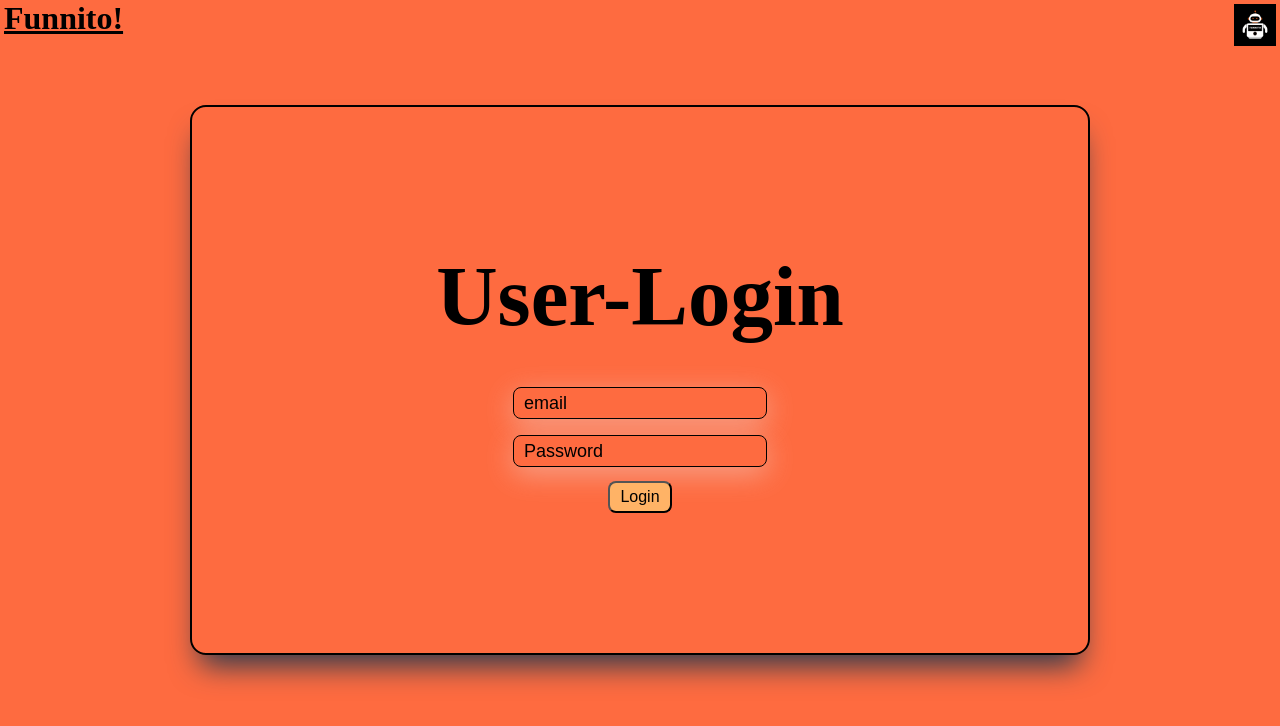
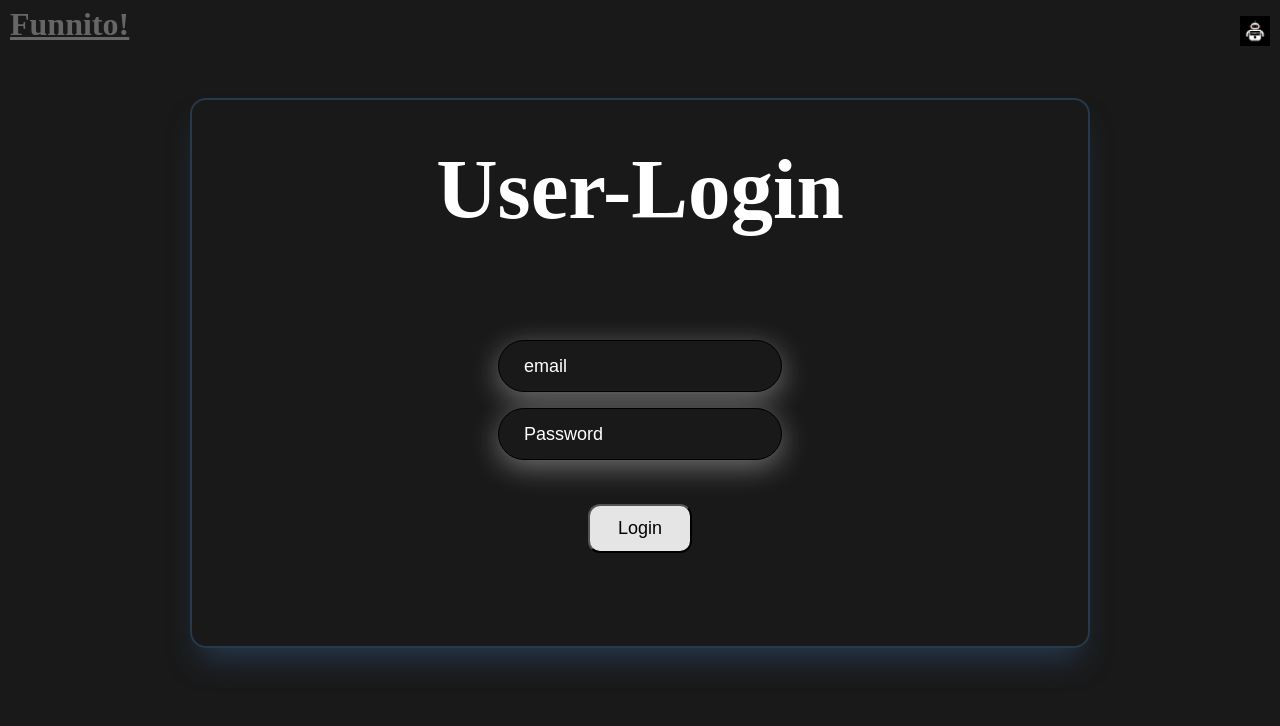
Before and after one commit to vanshbaranwal/Funnito_ChatBot, a plain HTML site: page frontend/pages/login.html in a window 1280 px wide. Drawn offline with Linux system fonts and the light colour scheme.

Commit message:
updated the ui of the user login page.

```diff
--- a/frontend/css/login.css
+++ b/frontend/css/login.css
@@ -5,31 +5,32 @@
 }
 
 #funnito{
-    color: black;
-    padding: 4px;
+    color: #666666;
+    padding: 10px;
 }
 #funnito-logo{
     width: 50px;
     height: 50px;
-    padding: 4px;
+    padding: 10px;
 }
 #header{
     display: flex;
     justify-content: space-between;
+    margin-top: 6px;
 }
 
 body{
-    background-color: rgb(254,107,64);
-    color: white;
+    background-color: #191919;
+    color: #666666;
 }
 
 #form-container{
-    border: 2px solid black;
+    border: 2px solid rgb(38, 57, 77);
     display: flex;
     align-items: center;
-    justify-content: center;
+    justify-content: flex-start;
     flex-direction: column;
-    margin: 4% auto 0 auto;
+    margin: 3% auto 0 auto;
     width: 900px;
     height: 550px;
     padding: 40px 30px;
@@ -38,18 +39,19 @@ body{
     box-shadow: rgb(38, 57, 77) 0px 20px 30px -10px;
 }
 #form-container h2{
-    color: black;
-    margin-bottom: 25px;
+    color: white;
+    margin-bottom: 80px;
     font-size: 85px;
 }
 #loginMessage{
     color: black;
     text-align: center;
     font-size: 32px;
-    margin-top: 25px;
-    border: 5px solid orange;
+    margin-top: 8px;
+    border: 5px solid rgb(38, 57, 77);
     border-radius: 8px;
-    background-color: orange;
+    background-color: rgb(38, 57, 77);
+    color: white;
     padding: 8px;
     display: none;
 }
@@ -60,43 +62,47 @@ body{
     gap: 12px;
     justify-content: center;
     align-items: center;
-    margin-top: 15px;
+    margin-top: 20px;
 }
 
-#input-row input,
-#input-row button {
-    height: 32px;
-    font-size: 16px;
-    padding: 0 10px;
+#input-row input {
+    height: 30px;
+    font-size: 20px;
+    padding: 10px 30px;
 }
 
 
 .login-btn{
-    background-color: rgb(255,179,102);
+    background-color: #e5e5e5;
     color: black;
-    border-radius: 8px;
-    padding: 15px 32px;
+    border-radius: 12px;
+    padding: 12px 28px;
     text-align: center;
     text-decoration: none;
-    font-size: 16px;
+    font-size: 18px;
     cursor: pointer;
+    margin-top: 30px;
     transition-duration: 0.5s;
 }
 .login-btn:hover{
-    background-color: rgb(165,201,15);
-    color: black;
+    background-color: black;
+    color: white;
+    border: none;
+    outline: none;
+    box-shadow: none;
 }
 
 #input-row input{
-    background-color: rgb(254,107,64);
-    color: black;
+    background-color: #191919;
+    color: white;
     border: 1px solid black;
-    border-radius: 8px;
+    border-radius: 45px;
+    padding: 25px;
     font-size: 18px;
     margin: 2px;
     outline: none;
     box-shadow: rgba(238, 238, 240, 0.408) 0px 7px 29px 0px;
 }
 #input-row ::placeholder{
-    color: black;
+    color: white;
 }
```
